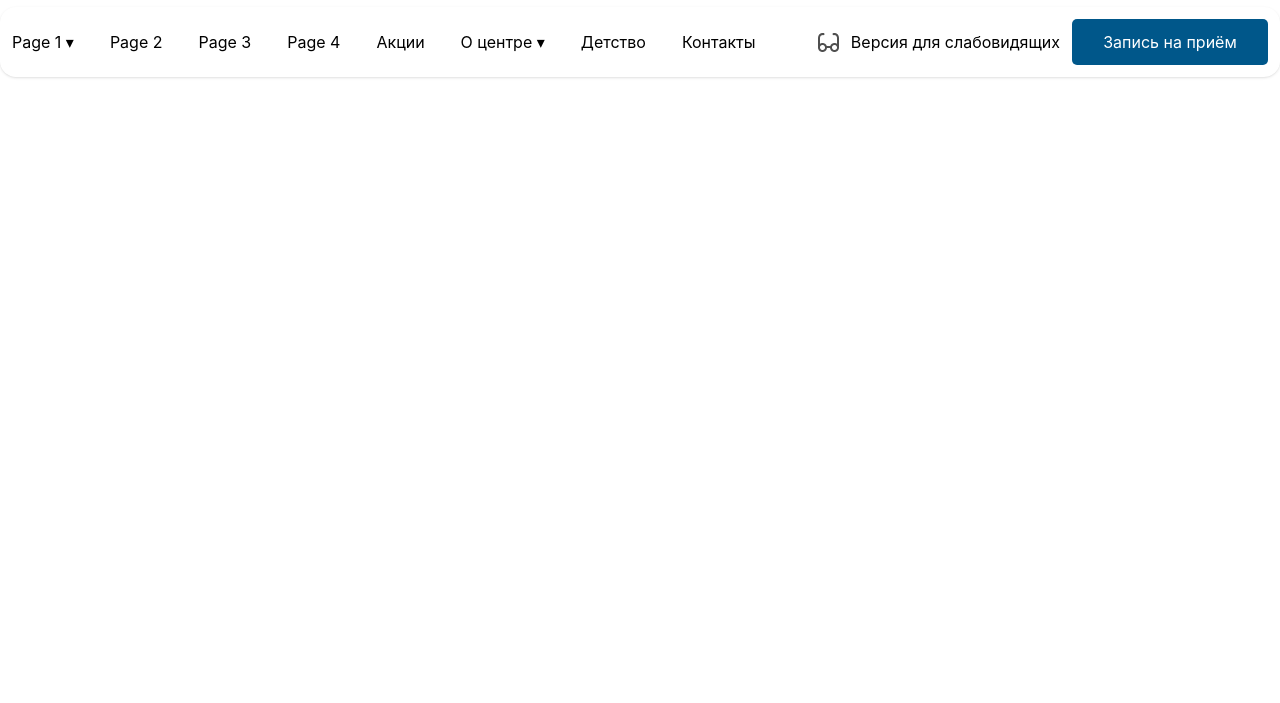
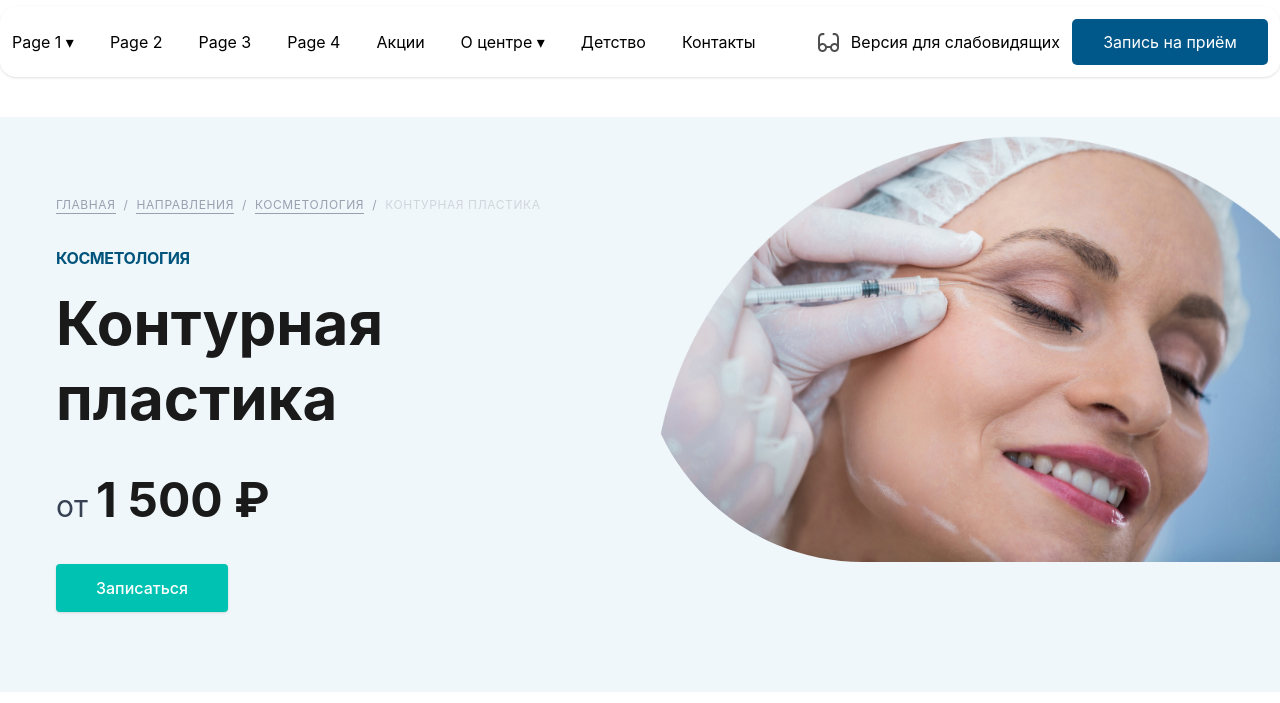
Before and after one commit to maga76/exam-week_4, a website: page src/page4.html in a window 1280 px wide. Shown: the part 97-800 px from the top of the page. Drawn offline with nearby package versions, Linux system fonts and the light colour scheme; files that its build step writes are made by us from their sources.

Commit message:
section2

```diff
--- a/src/page4.html
+++ b/src/page4.html
@@ -35,7 +35,7 @@
         </div>
     <div class="md:hidden flex items-center"><img class="w-[40px] h-[40px]" src="./phone-svgrepo-com.svg" alt=""> <div class="flex gap-2"><a href="" class="text-[#7F8D94]">Меню</a>    <img src="./burger (1).png" alt=""></div></div>
     </header>
-   <div class="shadow-sm max-w-[1420px] m-auto p-3 rounded-2xl mt-[10px] lg:block hidden""> <section class="flex max-w-[1400px] m-auto justify-between items-center ">
+   <div class="shadow-sm max-w-[1420px] m-auto p-3 rounded-2xl mt-[10px] lg:block hidden"> <section class="flex max-w-[1400px] m-auto justify-between items-center ">
         <div class="flex gap-9">
             <a href="">Page 1 ▾</a>
             <a href="">Page 2</a>
@@ -52,5 +52,58 @@
                 <button class="bg-[#00578A] w-[196px] h-[46px] rounded-[5px] text-[white]">Запись на приём</button>
         </div>
     </section></div>
+
+<section class="w-full bg-[#f0f7fb] overflow-hidden font-sans mt-[40px]">
+    <div class="mx-auto relative min-h-[500px] flex flex-col md:flex-row items-center">
+
+        <div class="w-full md:w-1/2 px-4 py-12 md:py-20 z-10 relative left-[40px]">
+
+            <nav class="flex text-[10px] md:text-xs text-gray-400 mb-8 space-x-2 uppercase tracking-wider">
+                <a href="#" class=" border-b border-gray-400">Главная</a>
+                <span>/</span>
+                <a href="#" class=" border-b border-gray-400">Направления</a>
+                <span>/</span>
+                <a href="#" class=" border-b border-gray-400">Косметология</a>
+                <span>/</span>
+                <span class="text-gray-300 lg:block hidden">Контурная пластика</span>
+            </nav>
+
+
+            <div class="mb-10">
+                <p class="text-[#00547c] font-bold text-sm md:text-base mb-4 uppercase tracking-tight">
+                    Косметология
+                </p>
+                <h1 class="text-3xl md:text-5xl lg:text-6xl font-bold text-[#1a1a1a] leading-tight">
+                    Контурная пластика
+                </h1>
+            </div>
+
+
+            <div class="mb-10">
+                <p class="text-4xl md:text-5xl font-bold text-[#1a1a1a]">
+                    <span class="text-2xl md:text-3xl font-normal text-gray-700 mr-2">от</span>1 500 ₽
+                </p>
+            </div>
+
+
+            <button class="bg-[#00c2b2] hover:bg-[#00a89a] text-white font-medium py-3 px-10 rounded-[4px] transition-all duration-300 shadow-sm active:scale-95">
+                Записаться
+            </button>
+        </div>
+
+        <div class="w-full md:w-1/2 relative h-[300px] md:h-full self-stretch">
+
+            <div class="md:left-[-10%] h-full w-full overflow-hidden rounded-l-full md:rounded-l-[500px] justify-end">
+                <img
+                    src="./Mask group (7).png"
+                    alt="Контурная пластика"
+                    class="lg:w-full lg:h-full "
+                />
+            </div>
+
+
+        </div>
+    </div>
+</section>
 </body>
 </html>
```
